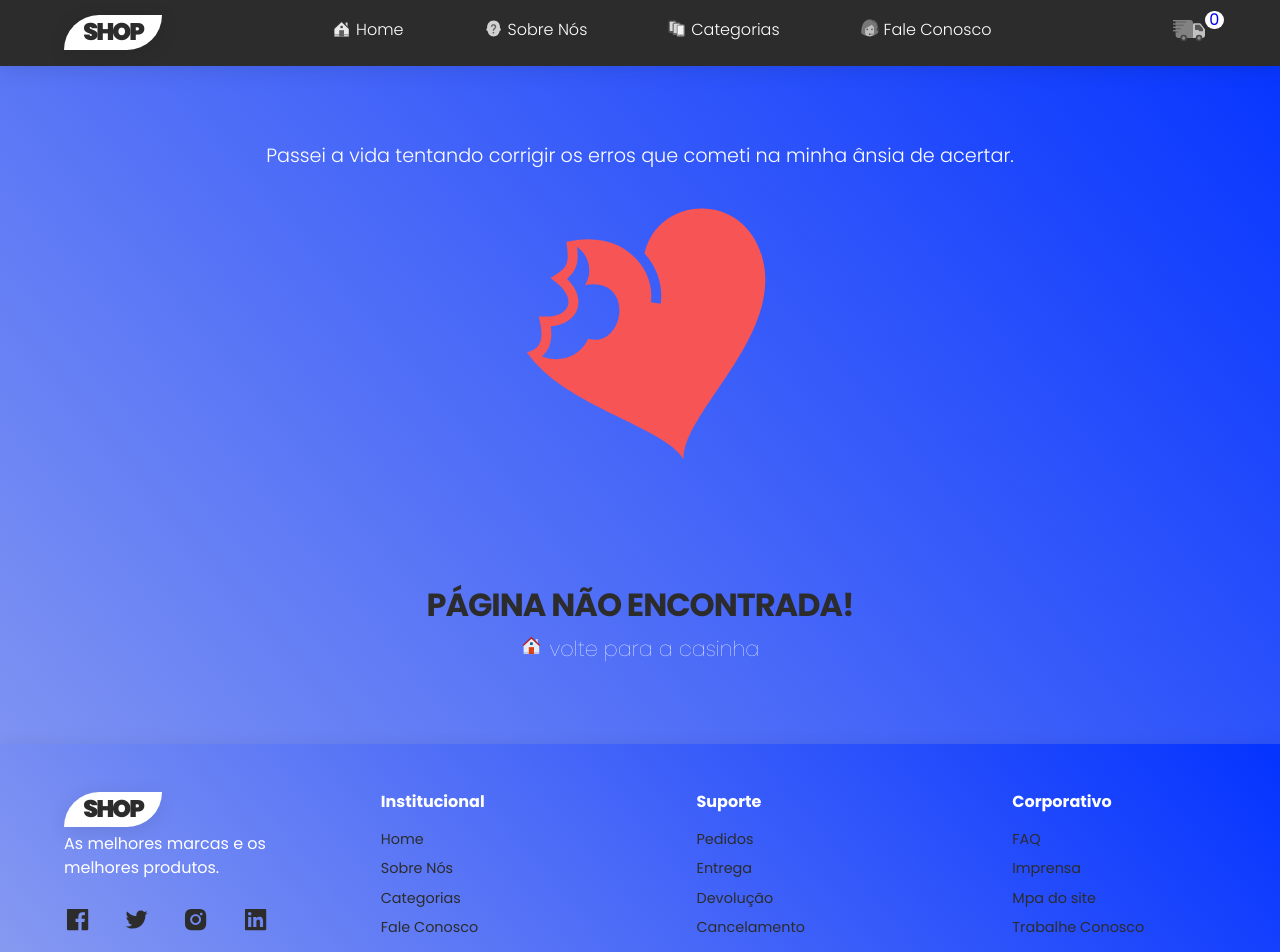
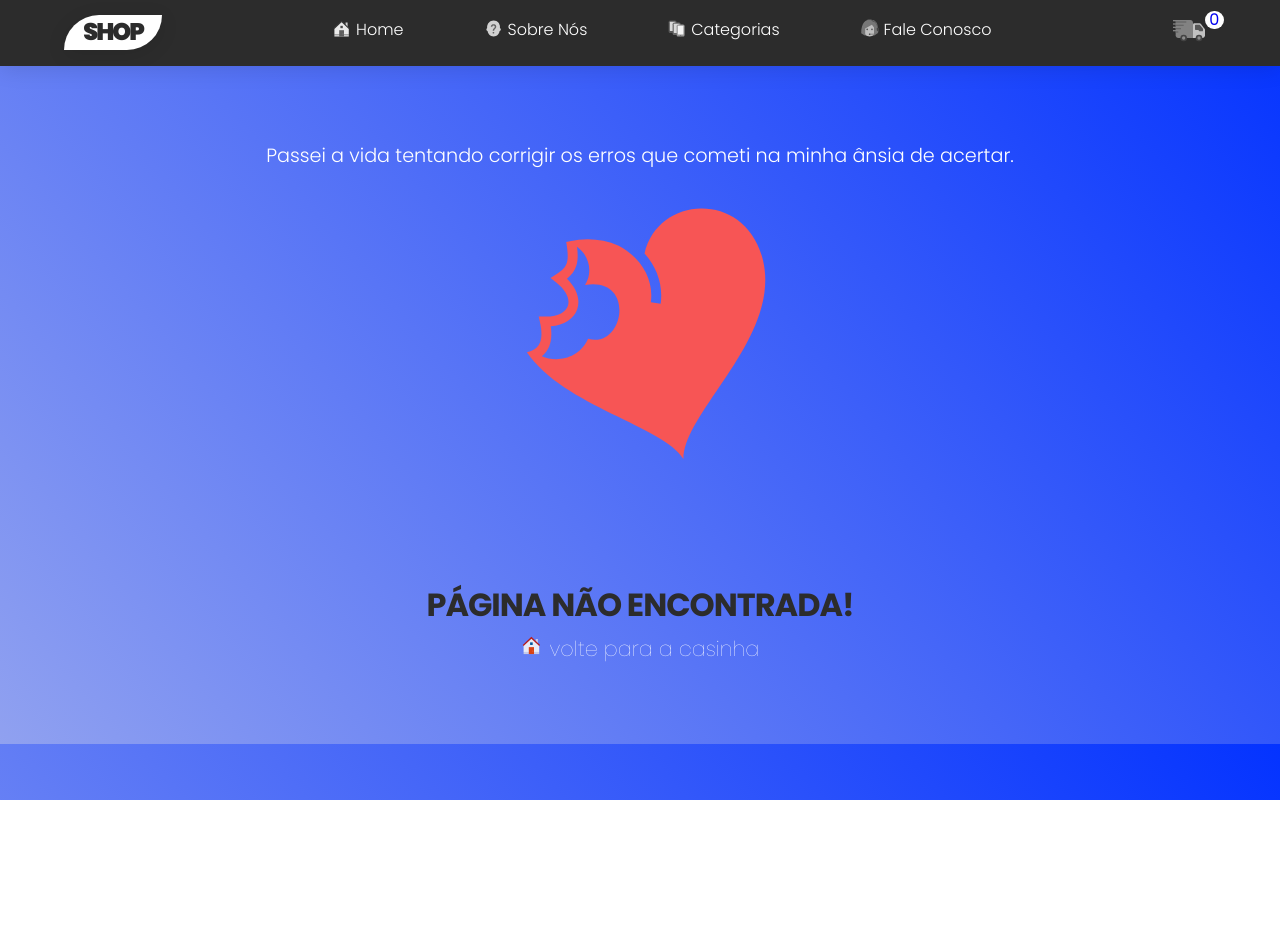
Before and after one commit to dev-marcioreis/shop-react, a React (Create React App) app: page / in a window 1280 px wide. Shown: the top 952 px of the page. After the commit the page ends 800 px from the top, so only its background shows below. Built offline with nearby package versions, Linux system fonts and the light colour scheme; no server answers.

Commit message:
add footer on pages

```diff
--- a/src/App.js
+++ b/src/App.js
@@ -6,7 +6,6 @@ import { BrowserRouter as Router, Routes, Route } from 'react-router-dom'
 import Header from './components/header/Header'
 import Pages from './pages/Pages'
 // import Home from './components/home/Home'
-import Footer from './components/footer/Footer'
 import NotFound from './components/notFound/NotFound';
 import Cart from './components/cart/Cart'
 
@@ -21,7 +20,6 @@ function App() {
         <Route path='/shop-react/cart' element={<Cart />} />
         <Route path='*' element={<NotFound />} />
       </Routes>
-      <Footer />
     </Router>
   );
 }
--- a/src/pages/Pages.jsx
+++ b/src/pages/Pages.jsx
@@ -3,6 +3,7 @@ import Banner from '../components/banner/Banner'
 import SliderCard from '../components/slider/SliderCard'
 import Category from '../components/category/Category'
 import Products from './products/Products'
+import Footer from '../components/footer/Footer'
 
 const Pages = () => {
   return (
@@ -17,6 +18,7 @@ const Pages = () => {
                 </div>
             </div>
         </section>
+        <Footer />
     </>
   )
 }
```
